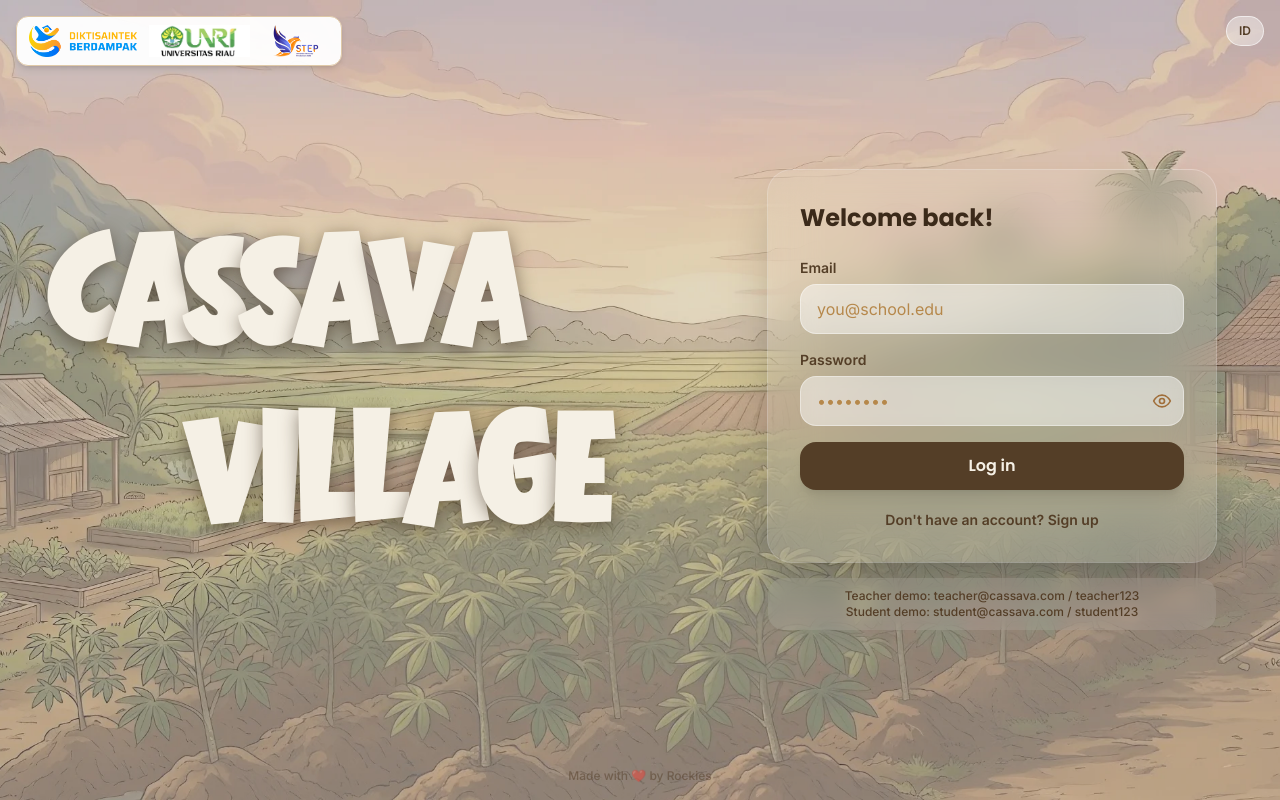
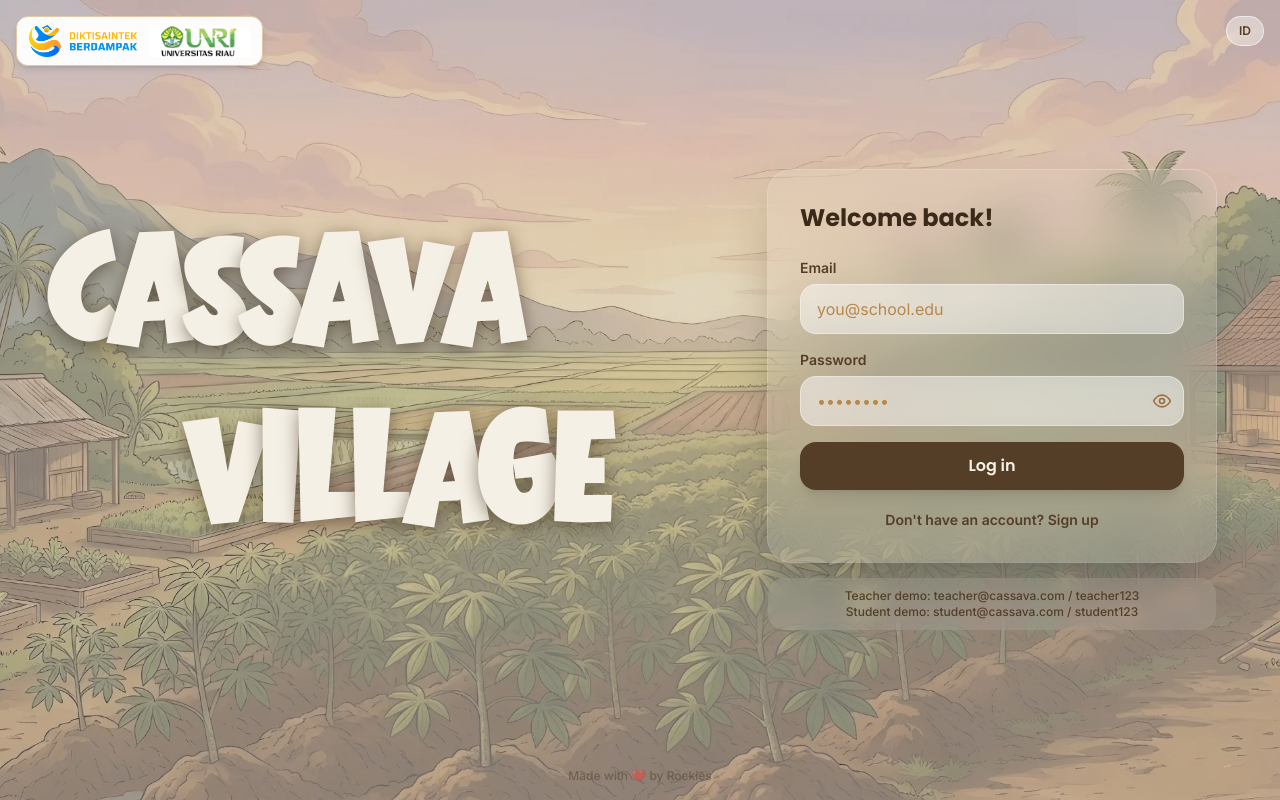
Before and after one commit to fidiakacoderlearner/cassava-village, a React (Vite) app in the folder client/: page /login in a window 1280 px wide. Built offline with nearby package versions, Linux system fonts and the light colour scheme.

Commit message:
Remove STEP 2026 sponsor logo from login page
Drop logo-step2026 asset and its render in SponsorLogos; keep Kemendiktisaintek and UNRI logos. Update README sponsor logo list.

```diff
--- a/client/src/components/SponsorLogos.jsx
+++ b/client/src/components/SponsorLogos.jsx
@@ -5,7 +5,6 @@ export default function SponsorLogos() {
     <div className="sponsor-logos" aria-label="Sponsor logos">
       <AssetImage name="logo-kemendiktisaintek" alt="Kemendiktisaintek" />
       <AssetImage name="logo-unri" alt="UNRI" />
-      <AssetImage name="logo-step2026" alt="STEP 2026" />
     </div>
   );
 }
```
Also changed, not shown: client/src/assets/logo-step2026.webp (deleted), 1 other file (tests, documents, lock files or other folders).
